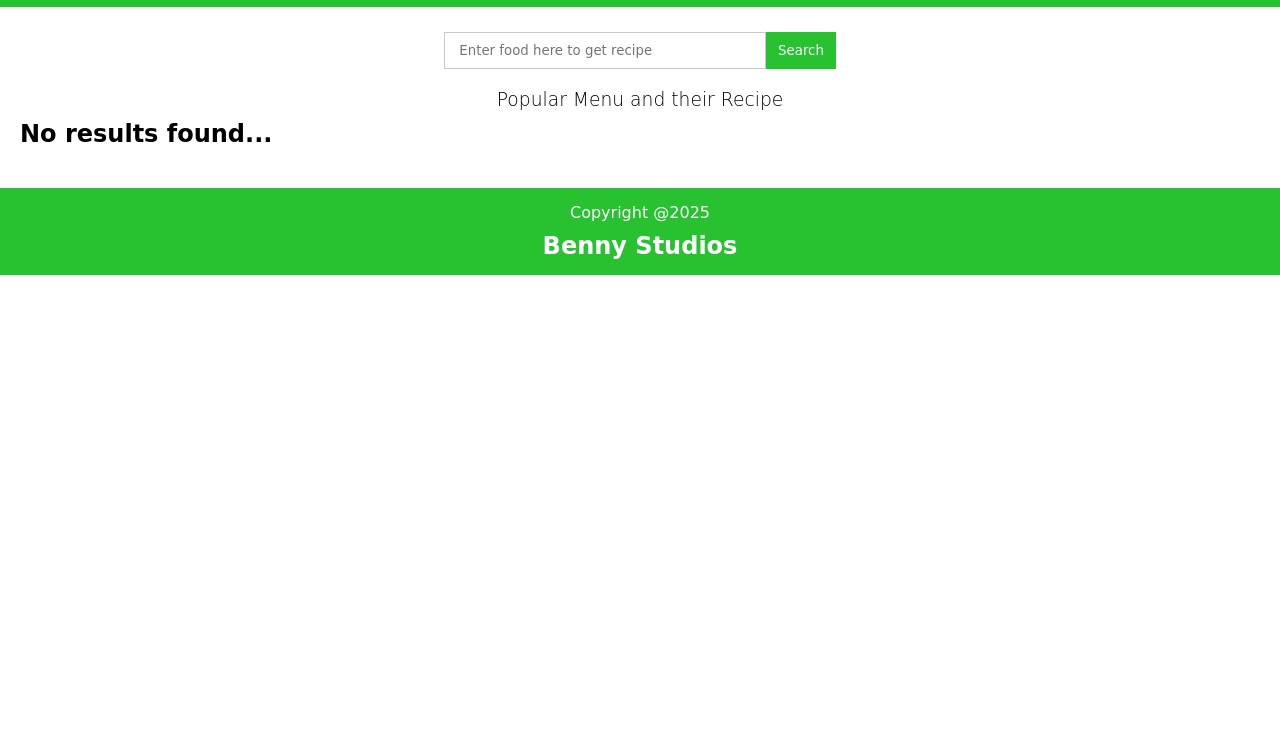
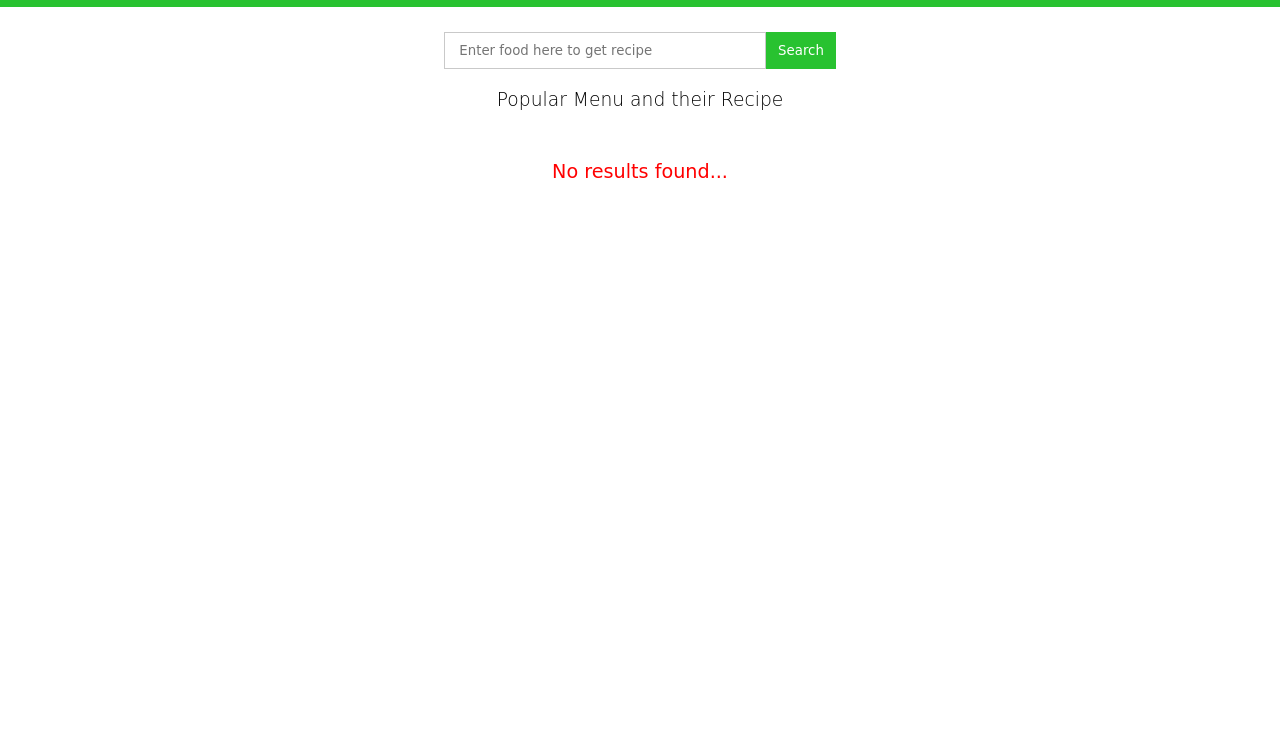
Before and after one commit to bhennyhayman/boom-FoodRecipe, a plain HTML site: page index.html in a window 1280 px wide. Both pictures are taken after typing "Sample" into the empty fields and a click on the button "Search". Shown: the part 63-800 px from the top of the page. Drawn offline with Linux system fonts and the light colour scheme; no server answers.

Commit message:
handling errors

```diff
--- a/css/style.css
+++ b/css/style.css
@@ -90,3 +90,11 @@ input:focus{
 .tag{
   color: red;
 }
+
+.errorMsg{
+  height: 80vh;
+  text-align: center;
+  margin-top: 50px;
+  color: red;
+  font-size: larger;
+}
--- a/index.html
+++ b/index.html
@@ -26,6 +26,8 @@
 
     <h3 id="heading">Popular Menu and their Recipe</h3>
 
+    <div id="error"></div>
+
     <div class="foods">
 
 
--- a/js/index.js
+++ b/js/index.js
@@ -2,7 +2,7 @@
 const foods= document.querySelector(".foods");
 const input = document.querySelector(".searchInput");
 const searchBtn = document.querySelector(".searchBtn");
-
+const errorElement = document.querySelector("#error");
 const url = 'https://www.themealdb.com/api/json/v1/1/random.php';
 
 searchBtn.addEventListener("click", searchData);
@@ -23,6 +23,7 @@ async function fetchData(){
         const response = await fetch(url);
 
         const data = await response.json();
+        errorElement.classList.remove("errorMsg");
         displayFood(data.meals[0]);
       }
 
@@ -31,7 +32,8 @@ async function fetchData(){
       console.error(error)
 
       if(error){
-        foods.innerHTML = "<h2 class='errorMsg'> Something went wrong... try again later </h2>"
+        errorElement.innerText = " Something went wrong... try again later";
+        errorElement.classList.add("errorMsg");
       }
     }
 }
@@ -77,7 +79,8 @@ async function fetchSearchData() {
       displayFood(foods[0]);
     } catch (error) {
       console.error(error);
-      foods.innerHTML = "<h2 class='errorMsg'> No results found... </h2>";
+      errorElement.innerText = " No results found... ";
+      errorElement.classList.add("errorMsg");
       input.value = "";
     }
   }
```
